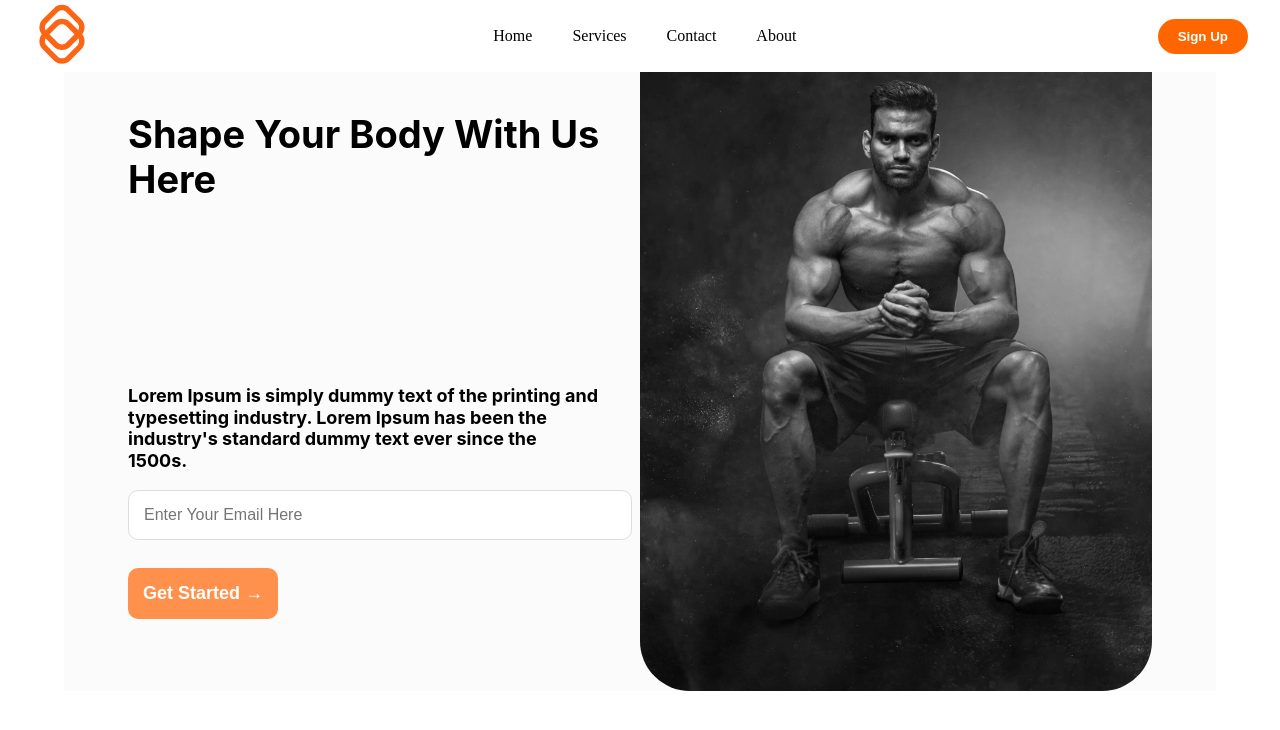
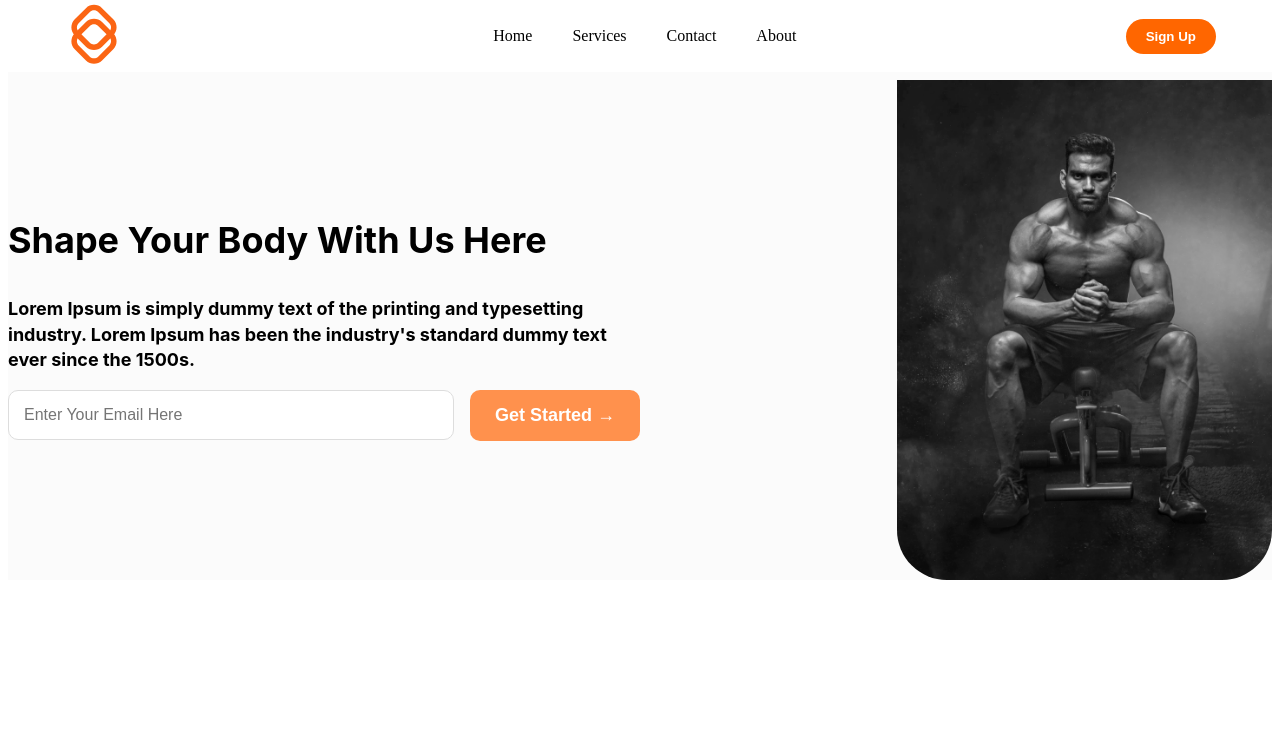
Before and after one commit to Harrymcdonald96/fitnesswebsite, a plain HTML site: page index.html in a window 1280 px wide. Drawn offline with Linux system fonts and the light colour scheme.

Commit message:
Updated styles for consistency across devices

```diff
--- a/style.css
+++ b/style.css
@@ -7,45 +7,67 @@
   flex-direction: column;
   align-items: center;
   gap: 0;
+  padding-top: 72px; /* Account for sticky nav height */
+  box-sizing: border-box;
+}
+
+.container {
+  width: 100%;
+  margin: 0 auto;
+  padding: 0 20px;
+  box-sizing: border-box;
+}
+
+@media (min-width: 768px) {
+  .container {
+    padding: 0 32px;
+  }
+}
+
+@media (min-width: 1024px) {
+  .container {
+    padding: 0 64px;
+  }
+}
+
+@media (min-width: 1440px) {
+  .container {
+    padding: 0 120px;
+  }
 }
 
 /* ================= HEADER STYLES ================= */
 header {
-  position: sticky;
-  top: 0;
-
-  display: flex;
-  align-items: center;
-  justify-content: space-between;
-  background: #FFF;
-  width: 100vw;
-  height: 72px;
   position: fixed;
   top: 0;
   left: 0;
   right: 0;
   z-index: 100;
-  flex-shrink: 0;
+  width: 100vw;
+  height: 72px;
+  background: #FFF;
+  display: flex;
+  align-items: center;
+  justify-content: space-between;
   padding: 0 20px;
   box-sizing: border-box;
 }
 
+@media (min-width: 768px) {
+  header {
+    padding: 0 32px;
+  }
+}
+
 @media (min-width: 1024px) {
   header {
-    display: flex;
-    align-items: center;
-    justify-content: space-between;
-    background: #FFF;
-    width: 100vw;
-    height: 72px;
-    position: fixed;
-    top: 0;
-    left: 0;
-    right: 0;
-    z-index: 100;
-    flex-shrink: 0;
     padding: 0 64px;
-    box-sizing: border-box;
+  }
+}
+
+@media (min-width: 1440px) {
+  header {
+    padding: 0 120px;
   }
 }
 
@@ -152,75 +174,70 @@ header {
 
 .hero-content {
   display: flex;
-  width: 307px;
-  height: 563px;
   flex-direction: column;
   align-items: flex-start;
+  width: 100%;
+  max-width: 800px;
+  padding: 0 20px;
+  box-sizing: border-box;
 }
 
 .hero img {
-  width: 375px;
-  height: 495px;
+  width: 100%;
+  max-width: 375px;
+  height: auto;
   border-radius: 0px 0px 50px 50px;
   background: #D9D9D9;
 }
 
 .hero h1 {
-  display: flex;
-  height: 224px;
-  flex-direction: column;
-  align-items: flex-start;
-  gap: 32px;
   color: #000;
   font-family: Inter, sans-serif;
-  font-size: 47px;
-  font-style: normal;
+  font-size: 36px;
   font-weight: 700;
   line-height: 120%;
+  margin: 0 0 16px;
 }
 
 .hero-text {
-  display: flex;
-  height: 224px;
-  flex-direction: column;
-  align-items: flex-start;
-  gap: 32px;
+  margin-bottom: 20px;
+}
+
+.hero p {
+  color: #000;
+  font-family: Inter, sans-serif;
+  font-size: 18px;
+  font-weight: 700;
+  line-height: 140%;
 }
 
 .input-button {
   display: flex;
   flex-direction: column;
-  justify-content: center;
-  align-items: flex-start;
-  gap: 13px;
   width: 100%;
+  gap: 10px;
 }
 
-.hero p {
-  color: #000;
-  font-family: Inter, sans-serif;
-  font-size: 21px;
-  font-style: normal;
-  font-weight: 700;
-  line-height: 120%;
+@media (min-width: 768px) {
+  .input-button {
+    flex-direction: row;
+    align-items: center;
+    gap: 16px;
+  }
 }
 
 .hero .email-input {
-  width: 100%;
+  flex-grow: 1;
   padding: 15px;
   border-radius: 10px;
   border: 1px solid #ddd;
   font-size: 16px;
   color: #aaa;
   background: #FFF;
-  margin-bottom: 15px;
 }
 
 .hero .cta-button {
-  display: flex;
-  align-items: center;
-  justify-content: center;
-  padding: 15px;
+  padding: 15px 25px;
   background: #FF914D;
   color: #FFF;
   font-size: 18px;
@@ -235,112 +252,37 @@ header {
   background: #E67E3C;
 }
 
-/* ================= RESPONSIVE STYLES ================= */
-
-/* Mobile S */
-@media (max-width: 320px) {
-  .homepage-container {
-    padding: 0 10px;
-  }
-  .hero h1 {
-    font-size: 32px;
-  }
-}
-
-/* Mobile M */
-@media (max-width: 375px) {
-  .hero-content {
-    width: 90%;
-  }
-}
-
-/* Mobile L */
-@media (max-width: 425px) {
-  .hero h1 {
-    font-size: 36px;
-  }
-  .hero p {
-    font-size: 16px;
-  }
-}
-
-/* Tablet */
+/* ================= RESPONSIVE NAV & HERO ================= */
 @media (min-width: 768px) {
-  header {
-    display: flex;
-    align-items: center;
-    justify-content: space-between;
-    background: #FFF;
-    width: 100vw;
-    height: 72px;
-    position: fixed;
-    top: 0;
-    left: 0;
-    right: 0;
-    z-index: 100;
-    flex-shrink: 0;
-    padding: 0 32px;
-    box-sizing: border-box;
-  }
-  .homepage-container {
-    max-width: 768px;
-    padding: 0 32px;
-  }
-  .hero {
-    flex-direction: column;
-    align-items: center;
-    gap: 40px;
-  }
-  .hero h1 {
-    font-size: 38px;
-  }
-  .hero p {
-    font-size: 18px;
-  }
-  .cta-button {
-    font-size: 20px;
-  }
   .desktop-nav {
     display: flex;
   }
+
   .signup-button {
     display: inline-block;
   }
+
   .hamburger {
     display: none;
   }
 }
 
-/* Laptop */
 @media (min-width: 1024px) {
-  .homepage-container {
-    max-width: 1024px;
-    padding: 0 64px;
-  }
   .hero {
     flex-direction: row-reverse;
     align-items: center;
     justify-content: space-between;
     gap: 40px;
   }
+
+  .hero-content,
   .hero img {
     width: 50%;
-    height: auto;
-  }
-  .hero-content {
-    width: 50%;
-    height: auto;
+    padding: 0;
   }
 }
 
-/* Laptop L */
 @media (min-width: 1440px) {
-  header {
-    padding: 0 80px;
-  }
-  .homepage-container {
-    max-width: 1440px;
-  }
   .hero h1 {
     font-size: 52px;
   }
@@ -349,15 +291,7 @@ header {
   }
 }
 
-/* 4K / Ultra-Wide */
 @media (min-width: 1920px) {
-  header {
-    padding: 0 120px;
-  }
-  .homepage-container {
-    max-width: 1920px;
-    padding: 0 120px;
-  }
   .hero {
     gap: 80px;
   }
```
